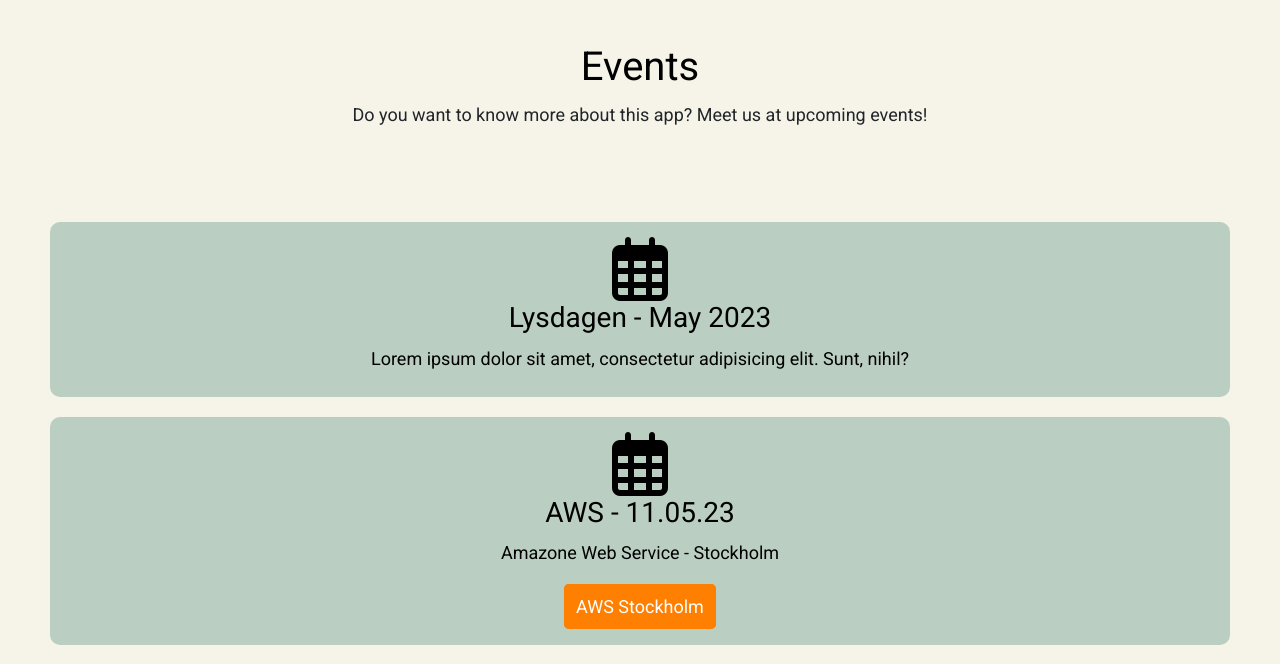
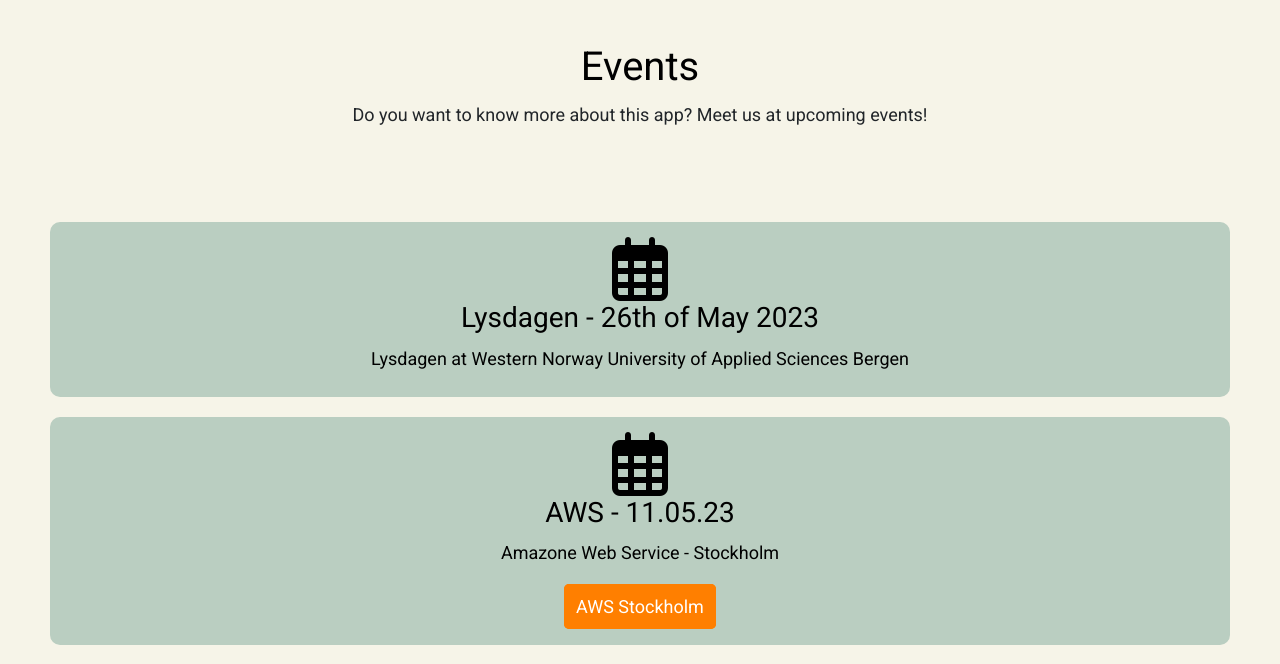
Before and after one commit to Andrei-Cos/Carbon_App_Grp1, a Flask app: page / in a window 1280 px wide; the page is wider, and only the part inside the window is pictured. Shown: the part 550-1214 px from the top of that part. Run offline with Flask 2, Linux system fonts and the light colour scheme; data comes from the database, SQL or seed files in the repository; some libraries are stand-ins or nearby versions.

Commit message:
Update home.html

```diff
--- a/capp/templates/home.html
+++ b/capp/templates/home.html
@@ -58,8 +58,8 @@
     <div class="container">
       <div class="box4">
         <i class="fa-regular fa-calendar-days" style="font-size: 64px;"></i>
-        <h3> Lysdagen - May 2023 </h3>
-        <p style="text-align: center;"> Lorem ipsum dolor sit amet, consectetur adipisicing elit. Sunt, nihil?
+        <h3> Lysdagen - 26th of May 2023 </h3>
+        <p style="text-align: center;"> Lysdagen at Western Norway University of Applied Sciences Bergen
         </p>
       </div>
         <div class="box4">
```
